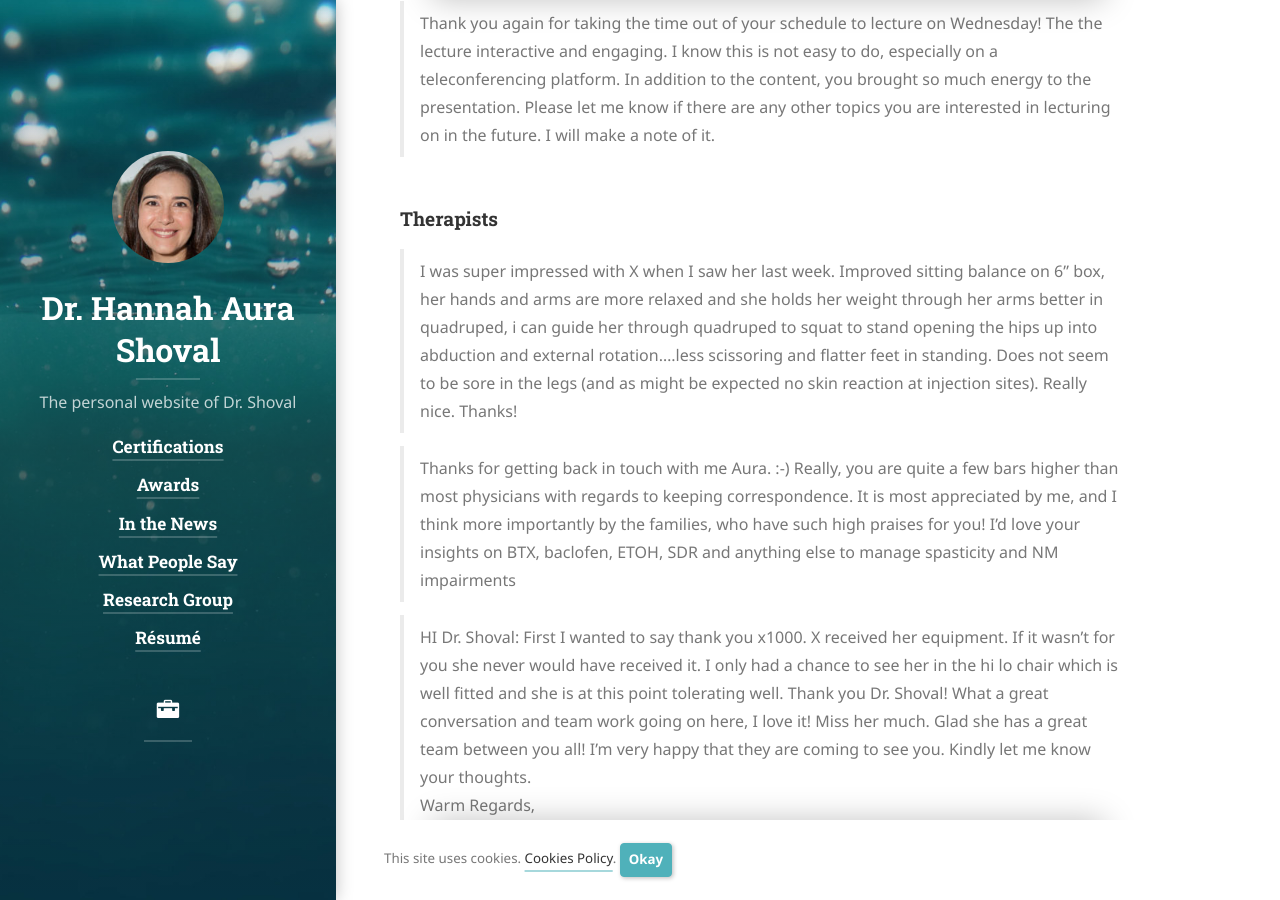
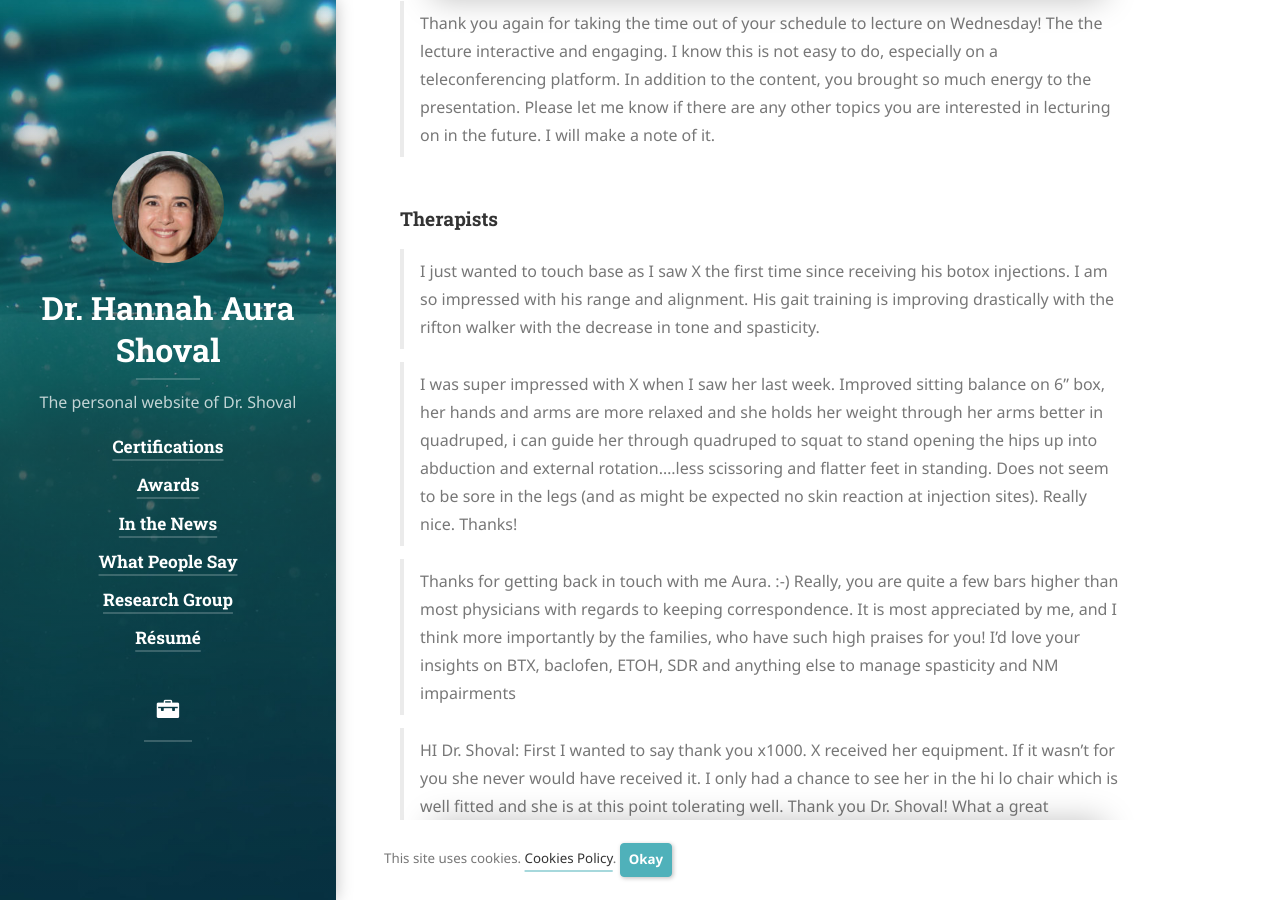
Before and after one commit to physiatry/physiatry.github.io, a Jekyll site: the page built from quotes.md, in a window 1280 px wide and 900 px high, scrolled down 2694 px. Built offline with Jekyll 4.4.1, drawn with Linux system fonts in a browser that asks for light colours; cached includes are drawn as plain includes; nearby versions of some CDN libraries; some web fonts are replaced; library files that are not in the unit come from our copies.

Commit message:
add quote

```diff
--- a/quotes.md
+++ b/quotes.md
@@ -76,6 +76,8 @@ These have been reproduced verbatim, except for occasional (indicated) redaction
 
 ### Therapists
 
+> I just wanted to touch base as I saw X the first time since receiving his botox injections. I am so impressed with his range and alignment. His gait training is improving drastically with the rifton walker with the decrease in tone and spasticity.
+
 > I was super impressed with X when I saw her last week. Improved sitting balance on 6" box, her hands and arms are more relaxed and she holds her weight through her arms better in quadruped, i can guide her through quadruped to squat to stand opening the hips up into abduction and external rotation....less scissoring and flatter feet in standing. Does not seem to be sore in the legs (and as might be expected no skin reaction at injection sites). Really nice. Thanks!
 
 > Thanks for getting back in touch with me Aura. :-)  Really, you are quite a few bars higher than most physicians with regards to keeping  correspondence. It is most appreciated by me, and I think more importantly by the families, who have such high praises for you!
```
